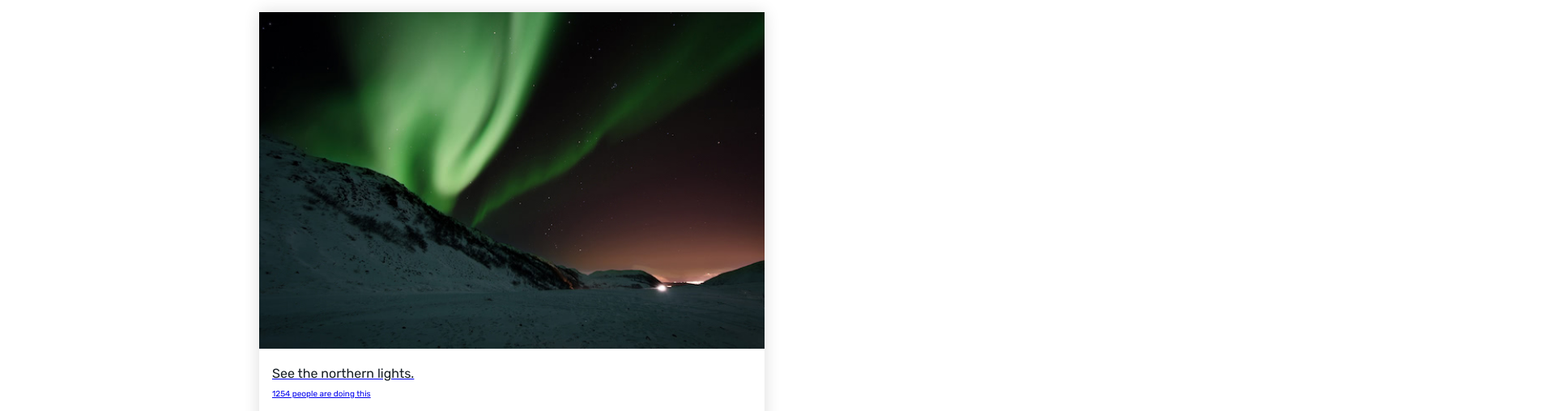
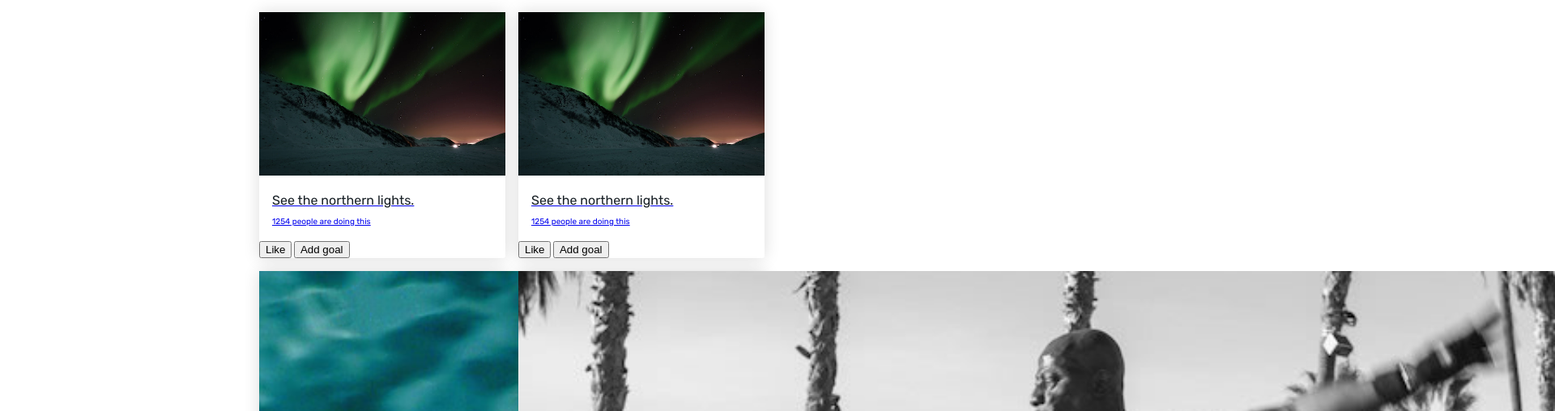
Before and after one commit to tcandarli/html5, a plain HTML site: page MyBucketList/index.html in a window 1280 px wide. Shown: the part 405-913 px from the top of the page at 81% size, 1920 px wide, since content can reach past the window. Drawn offline with Linux system fonts and the light colour scheme.

Commit message:
css calc()

```diff
--- a/MyBucketList/assets/css/main.css
+++ b/MyBucketList/assets/css/main.css
@@ -49,16 +49,13 @@ h1,
     .alpha {
         font-size: 4em
     }
-
-
+}
 
 @media screen and (min-width: 800px) {
     h1,
     .alpha {
         font-size: 4.8em
     }
-
-
 }
 
 h2,
@@ -293,3 +290,25 @@ button {
 .card__thumb img {
     width: 100%;
 }
+
+.cards::after {
+    content: '';
+    display: table;
+    clear: both;
+}
+
+/* Tablets */
+
+@media screen and (min-width: 480px) {
+    .cards .card {
+        float: left;
+        width: calc(50% - 1.6rem);
+    }
+}
+
+
+
+@media screen and (min-width: 800px) {
+
+}
+/* Desktop */
```
